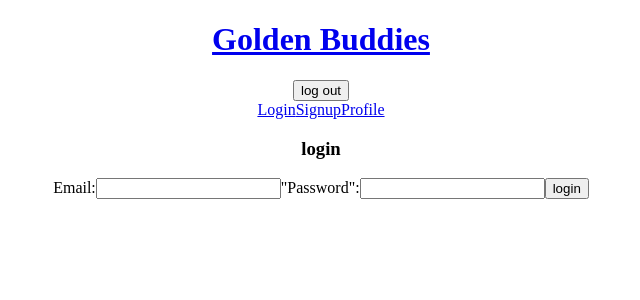
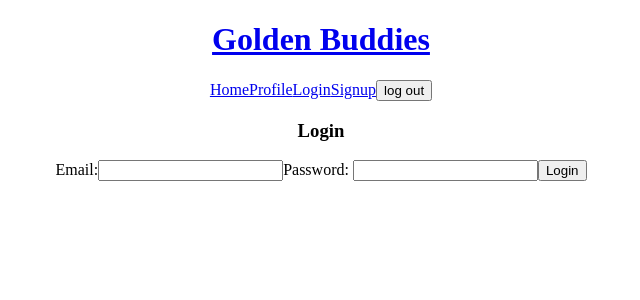
Before and after one commit to burrielrush/GoldenBuddies, a React (Create React App) app in the folder golden-buddies/: page /login in a window 1280 px wide. Shown: the top 300 px of the page, without its empty margins (319-959 px from the left). Built offline with nearby package versions, Linux system fonts and the light colour scheme.

Commit message:
updated mongodb db connection, added home route to navbar

```diff
--- a/golden-buddies/src/App.js
+++ b/golden-buddies/src/App.js
@@ -5,6 +5,8 @@ import Login from './pages/Login';
 import Signup from './pages/Signup';
 import Navbar from './components/Navbar';
 import Profile from './pages/Profile';
+
+
 function App() {
   return (
     <div className="App"><Router>
--- a/golden-buddies/src/components/Navbar.js
+++ b/golden-buddies/src/components/Navbar.js
@@ -15,13 +15,12 @@ const Navbar = () => {
                     <h1>Golden Buddies</h1>
                 </Link>
                 <nav>
-                    <div>
-                        <button onClick={handleClick}>log out</button>
-                    </div>
-                    <div>
+                    <div className="navbar">
+                        <Link to="/">Home</Link>
+                        <Link to="/profile">Profile</Link>
                         <Link to="/login">Login</Link>
                         <Link to="/signup">Signup</Link>
-                        <Link to="/profile">Profile</Link>
+                        <button onClick={handleClick}>log out</button>
                     </div>
                 </nav>
             </div>
--- a/golden-buddies/src/pages/Home.js
+++ b/golden-buddies/src/pages/Home.js
@@ -1,11 +1,40 @@
-import React from 'react';
+import React, { useEffect, useState } from 'react';
 import "../styles/Home.css";
 
 function Home() {
+    const [posts, setPosts] = useState([]);
+
+    // Function to fetch friends' posts from the server (replace with your actual API call)
+    const getFriendsPosts = async () => {
+        try {
+            const response = await fetch('/api/friends-posts');
+            const data = await response.json();
+            setPosts(data);
+        } catch (error) {
+            console.error('Error fetching friends posts:', error);
+        }
+    };
+
+    useEffect(() => {
+        // Fetch friends' posts when the component mounts
+        getFriendsPosts();
+    }, []);
+
     return (
         <div className="home">
             <h1>Welcome to Golden Buddies!</h1>
-            <p>This is the socail media app for Golden Retrievers!</p>
+            <p>This is the social media app for Golden Retrievers!</p>
+
+            {/* Render the feed of friends' posts */}
+            <div className="post-feed">
+                {posts.map((post) => (
+                    <div key={post.id} className="post">
+                        <h2>{post.title}</h2>
+                        <p>{post.content}</p>
+                        <p>Posted by: {post.author}</p>
+                    </div>
+                ))}
+            </div>
         </div>
     );
 };
--- a/golden-buddies/src/pages/Login.js
+++ b/golden-buddies/src/pages/Login.js
@@ -1,34 +1,39 @@
-import { useState } from 'react'
-import { useLogin } from '../hooks/useLogin'
+import React, { useState } from 'react';
+import { useLogin } from '../hooks/useLogin';
 
 const Login = () => {
-    const [email, setEmail] = useState('')
-    const [password, setPassword] = useState('')
-    const {login, error, isLoading} =useLogin()
+  const [email, setEmail] = useState('');
+  const [password, setPassword] = useState('');
+  const { login, error, isLoading } = useLogin();
 
-    const handleSubmit = async () => {
-        e.preventDefault()
+  const handleSubmit = async (e) => { // <-- 'e' is now defined as a parameter
+    e.preventDefault();
 
-            await login(email, password)
-    }
+    await login(email, password);
+  };
 
   return (
-        <form className="login" onsubmit={handleSubmit}>
-            <h3> login</h3>
+    <form className="login" onSubmit={handleSubmit}> {/* 'onSubmit' should start with lowercase 's' */}
+      <h3>Login</h3>
 
       <label>Email:</label>
       <input
-            type="email" onChange={(e) => setEmail(e.target.value)}
-            value={email}/>
+        type="email"
+        onChange={(e) => setEmail(e.target.value)}
+        value={email}
+      />
 
-            <label>"Password":</label>
+      <label>Password:</label> {/* Removed unnecessary quotes */}
       <input
-            type="password" onChange={(e) => setPassword(e.target.value)}
-            value={password}/>
+        type="password"
+        onChange={(e) => setPassword(e.target.value)}
+        value={password}
+      />
 
-            <button disabled={isLoading}>login</button>
+      <button disabled={isLoading}>Login</button>
       {error && <div className="error">{error}</div>}
     </form>
-  )
-}
-export default Login
+  );
+};
+
+export default Login;
--- a/golden-buddies/src/pages/Profile.js
+++ b/golden-buddies/src/pages/Profile.js
@@ -4,14 +4,14 @@ import '../styles/Profile.css';
 
 const Profile = () => {
   const user = {
-    name: 'John Doe',
-    username: 'johndoe',
-    bio: 'Dog lover and adventurer.',
+    name: 'Bark Twain',
+    username: 'goodestboy',
+    bio: 'Human lover and adventurer.',
     followers: 500,
     following: 300,
     posts: [
-      { id: 1, content: 'My dog enjoying the beach!', image: 'https://example.com/image1.jpg' },
-      { id: 2, content: 'Morning walk with my furry friend.', image: 'https://example.com/image2.jpg' },
+      { id: 1, content: 'Enjoying the beach!', image: 'https://example.com/image1.jpg' },
+      { id: 2, content: 'Morning walk.', image: 'https://example.com/image2.jpg' },
       // Add more posts as needed
     ],
   };
--- a/golden-buddies/src/pages/Signup.js
+++ b/golden-buddies/src/pages/Signup.js
@@ -1,34 +1,39 @@
-import { useState } from 'react'
-import { useSignup } from '../hooks/useSignup'
+import React, { useState } from 'react';
+import { useSignup } from '../hooks/useSignup';
 
 const Signup = () => {
-    const [email, setEmail] = useState('')
-    const [password, setPassword] = useState('')
-    const {signup, error, isLoading} = useSignup()
+  const [email, setEmail] = useState('');
+  const [password, setPassword] = useState('');
+  const { signup, error, isLoading } = useSignup();
 
-    const handleSubmit = async () => {
-        e.preventDefault()
+  const handleSubmit = async (e) => { // <-- 'e' is now defined as a parameter
+    e.preventDefault();
 
-            await signup(email, password)
-    }
+    await signup(email, password);
+  };
 
   return (
-        <form className="sighup" onsubmit={handleSubmit}>
-            <h3> Sigh up</h3>
+    <form className="signup" onSubmit={handleSubmit}> {/* 'onSubmit' should start with lowercase 's' */}
+      <h3>Sign up</h3> {/* Corrected the spelling of "Sign up" */}
 
       <label>Email:</label>
       <input
-            type="email" onChange={(e) => setEmail(e.target.value)}
-            value={email}/>
+        type="email"
+        onChange={(e) => setEmail(e.target.value)}
+        value={email}
+      />
 
-            <label>"Password":</label>
+      <label>Password:</label> {/* Removed unnecessary quotes */}
       <input
-            type="password" onChange={(e) => setPassword(e.target.value)}
-            value={password}/>
+        type="password"
+        onChange={(e) => setPassword(e.target.value)}
+        value={password}
+      />
 
-            <button disabled={isLoading}>Sigh up</button>
+      <button disabled={isLoading}>Sign up</button> {/* Corrected the spelling of "Sign up" */}
       {error && <div className="error">{error}</div>}
     </form>
-  )
-}
-export default Signup
+  );
+};
+
+export default Signup;
```
Also changed, not shown: package.json (+10 -2 lines), 1 other file (tests, documents, lock files or other folders). Lines whose indentation alone changed are shown as unchanged.
